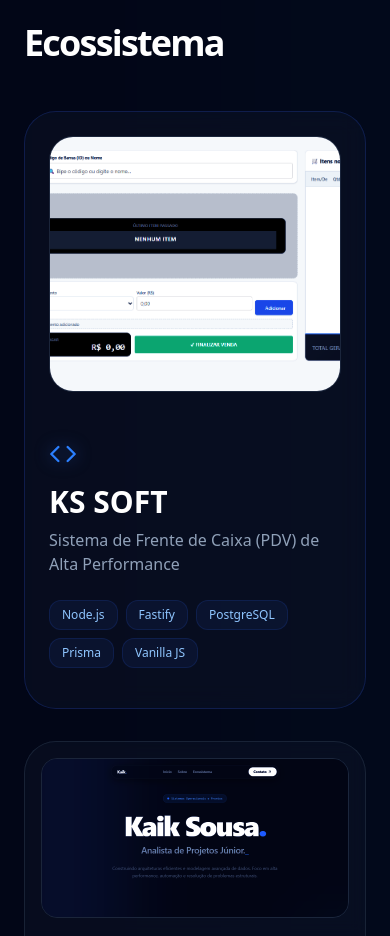
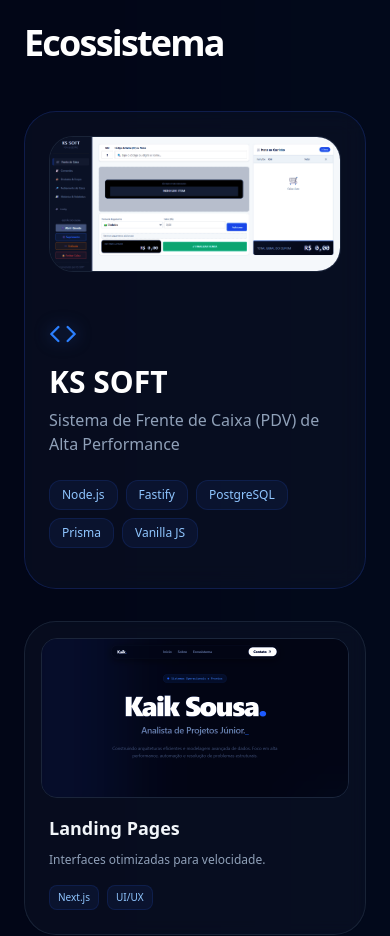
Before and after one commit to kaikviana/portfolio, a Next.js app: page / in a window 390 px wide. Shown: the part 2460-3396 px from the top of the page. Built offline with nearby package versions, Linux system fonts and the light colour scheme.

Commit message:
fix: ajuste de responsividade imagem ks soft no mobile

```diff
--- a/app/page.tsx
+++ b/app/page.tsx
@@ -218,8 +218,8 @@
             onClick={() => setSelectedProject(projectsData.kssoft)}
             className="cursor-pointer group bg-slate-900/40 backdrop-blur-md border border-blue-900/40 rounded-[2rem] p-6 hover:border-blue-500/80 transition-all duration-500 hover:shadow-[0_15px_40px_rgba(37,99,235,0.15)] flex flex-col md:flex-row gap-8"
           >
-            <div className="w-full md:w-1/2 h-64 md:h-auto rounded-3xl overflow-hidden relative border border-slate-700/50">
-              <img src={projectsData.kssoft.image} alt="Tela inicial do KS SOFT" className="w-full h-full object-cover transition-transform duration-1000 group-hover:scale-110" />
+            <div className="w-full md:w-1/2 h-auto rounded-3xl overflow-hidden relative border border-slate-700/50 bg-[#020617] flex items-center justify-center">
+              <img src={projectsData.kssoft.image} alt="Tela inicial do KS SOFT" className="w-full h-auto object-contain transition-transform duration-1000 group-hover:scale-110" />
               <div className="absolute inset-0 bg-blue-950/40 group-hover:bg-transparent transition-colors duration-500 mix-blend-overlay"></div>
               <div className="absolute top-4 right-4 bg-slate-900/80 backdrop-blur text-white p-3 rounded-full opacity-0 group-hover:opacity-100 transition-all duration-300 transform translate-y-4 group-hover:translate-y-0 shadow-lg">
                 <ExternalLink size={18} />
```
